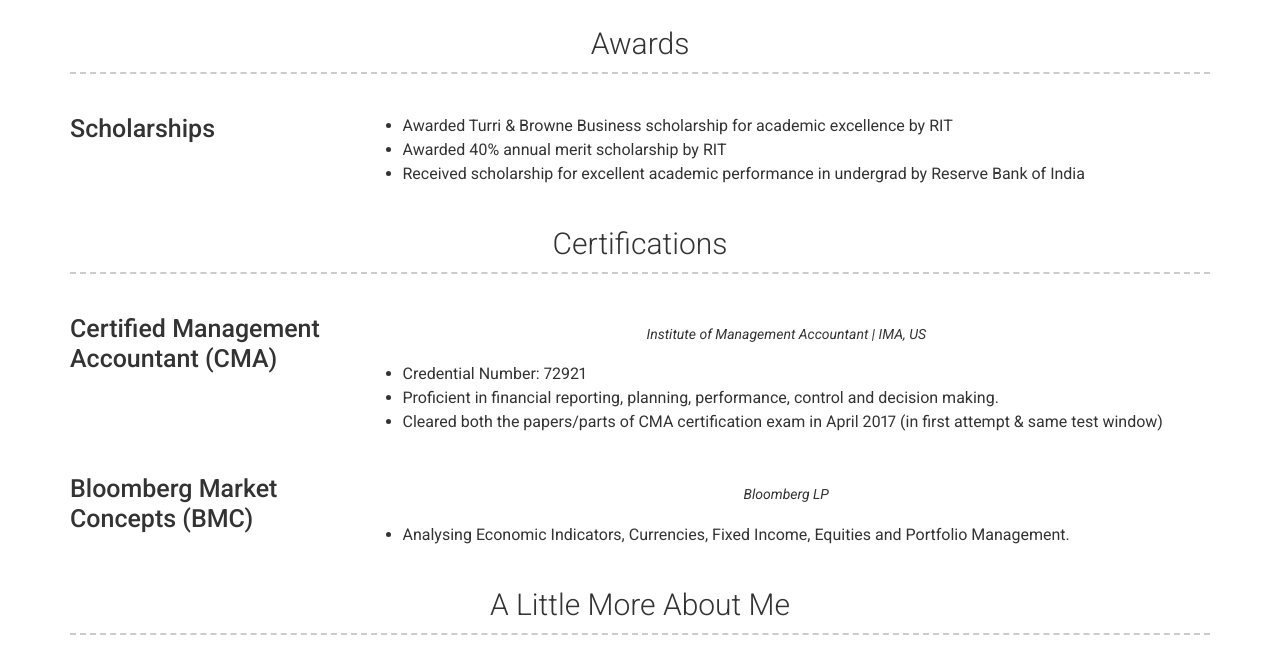
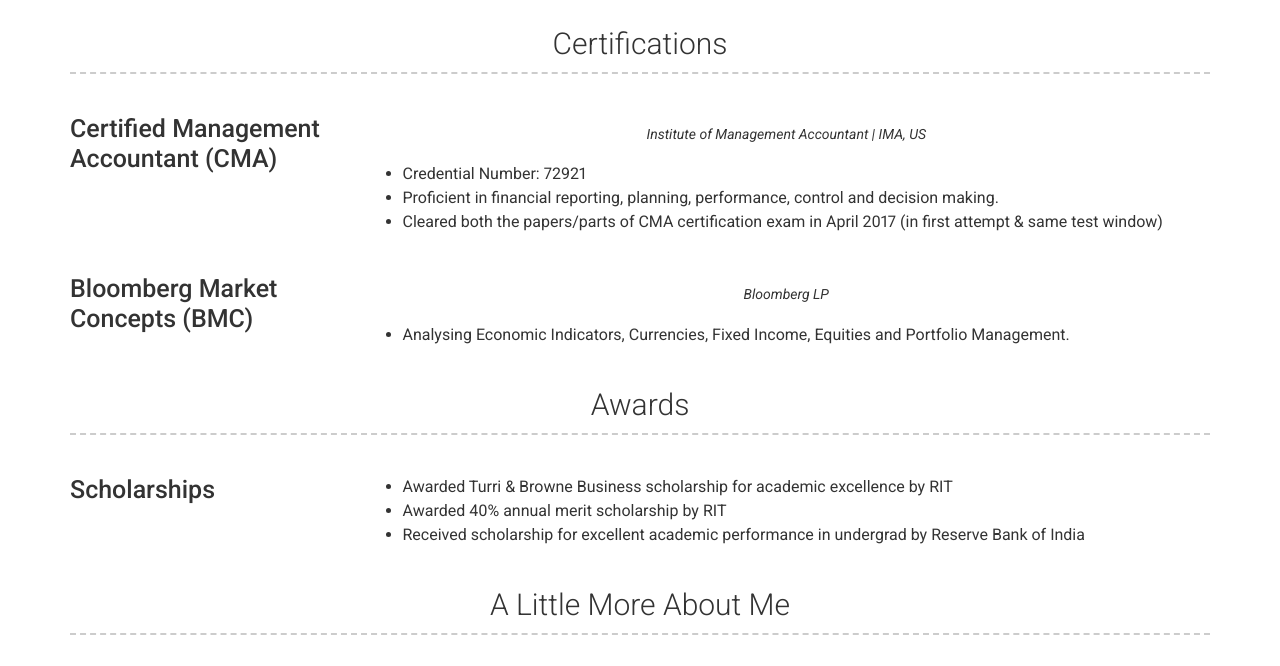
Before and after one commit to ishakhurana17/ishakhurana17.github.io, a Jekyll site: the page built from index.md, in a window 1280 px wide and 900 px high, scrolled down 3113 px, cut to the strip 234-900 px from the top of the window. Built offline with Jekyll 4.4.1, drawn with Linux system fonts in a browser that asks for light colours; nearby versions of some CDN libraries.

Commit message:
Interchange awards and certifications

```diff
--- a/_layouts/default.html
+++ b/_layouts/default.html
@@ -32,12 +32,12 @@
         {%- include skills.html -%}
       {%- endif -%}
 
+      {%- if site.data.certifications.size > 0 -%}
+        {%- include certifications.html -%}
+      {%- endif -%}
+
       {%- if site.data.awards.size > 0 -%}
         {%- include awards.html -%}
-      {%- endif -%}
-
-      {%- if site.data.certifications.size > 0 -%}
-        {%- include certifications.html -%}
       {%- endif -%}
 
       {%- if site.more_content -%}
```
